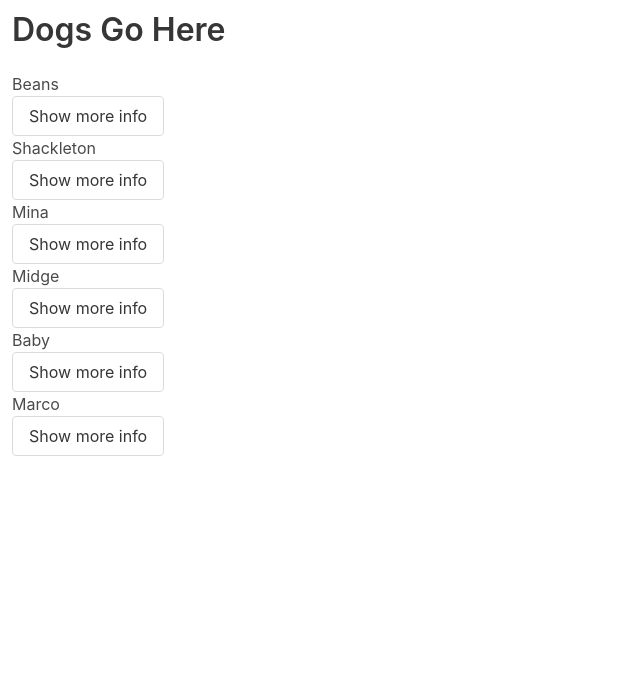
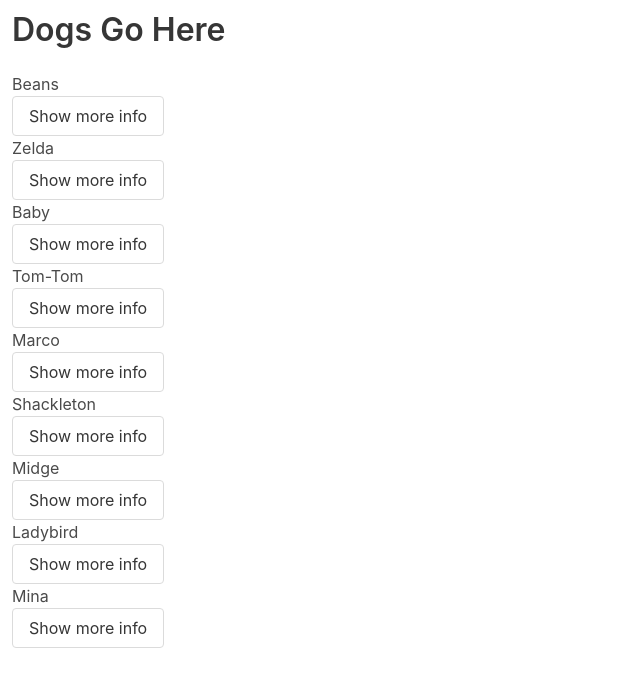
Before and after one commit to Momentum-Team-15/example-react-dog-adoption, a React (Create React App) app: page / in a window 1280 px wide. Shown: the top 686 px of the page, without its empty margins (0-640 px from the left). Built offline with nearby package versions, Linux system fonts and the light colour scheme.

Commit message:
Pass in more complex data for list of dogs

```diff
--- a/src/App.js
+++ b/src/App.js
@@ -1,16 +1,13 @@
-import data from './data/dogs.json'
 import 'bulma/css/bulma.min.css';
 import { useState } from 'react';
 
-function App({ data, greeting}) {
-  // { data: ["beans", "mina"], greeting: "hullo"}
-
+function App({ dogData }) {
   return (
     <div className="App m-3">
       <h1 className="title">Dogs Go Here</h1>
       <div className="dog-list">
-          {data.map(dog =>
-            <DogCard dogName={dog} />
+          {dogData.map(dog =>
+            <DogCard dogName={dog.name} />
           )}
       </div>
 
@@ -23,7 +20,6 @@ const DogCard = ({dogName}) => {
   const [expanded, setExpanded] = useState(false)
 
   const handleClick = (event) => {
-    console.log("CLICKEDDDDDD")
     setExpanded(!expanded)
   }
 
--- a/src/index.js
+++ b/src/index.js
@@ -2,10 +2,11 @@ import React from 'react';
 import ReactDOM from 'react-dom/client';
 import './index.css';
 import App from './App';
-const dogs = ["Beans", "Shackleton", "Mina", "Midge", "Baby", "Marco"]
+import data from './data/dogs.json'
+
 const root = ReactDOM.createRoot(document.getElementById('root'));
 root.render(
   <React.StrictMode>
-    <App data={dogs} greeting={"hullo"}/>
+    <App dogData={data.dogs} />
   </React.StrictMode>
 );
```
